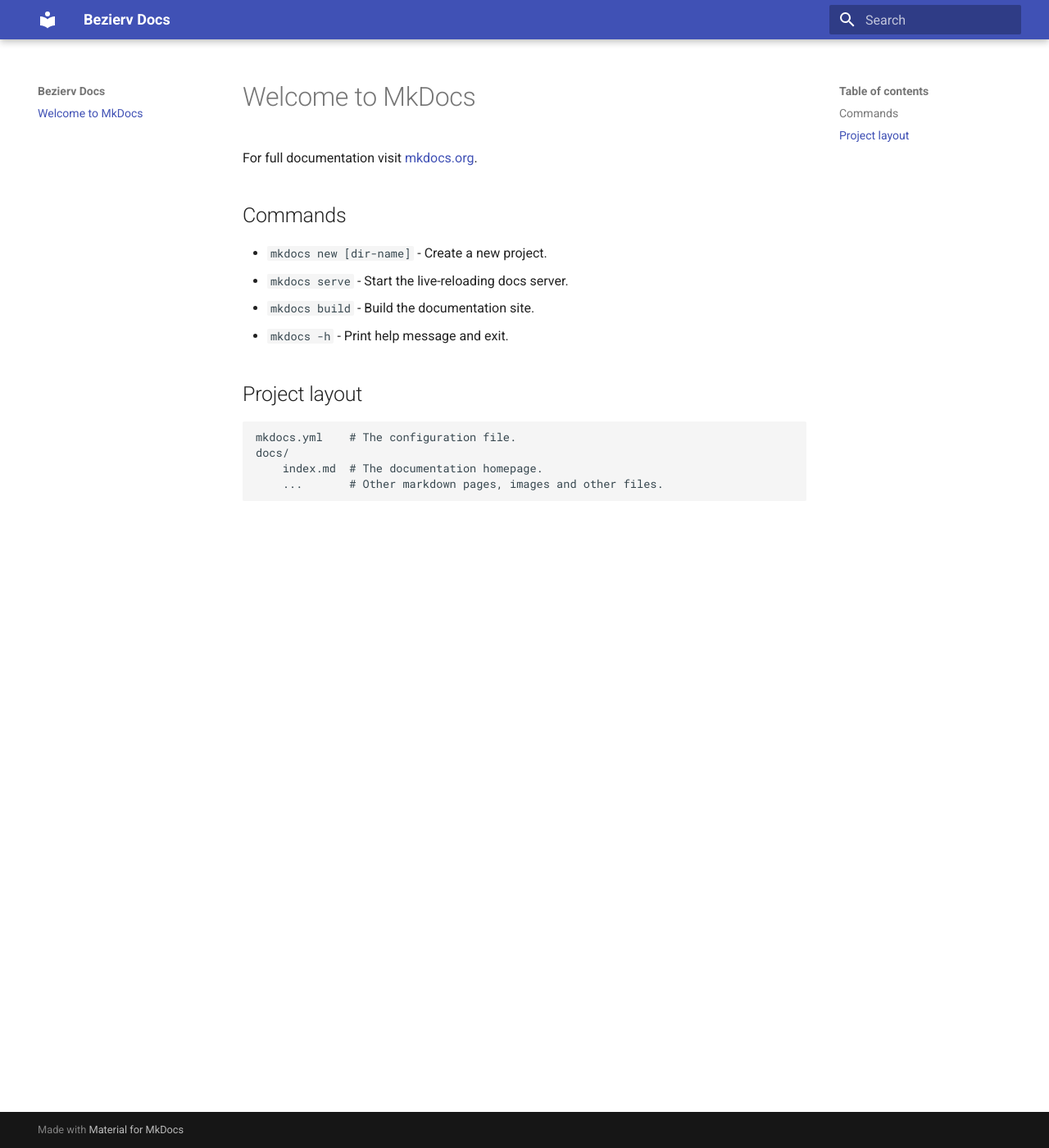
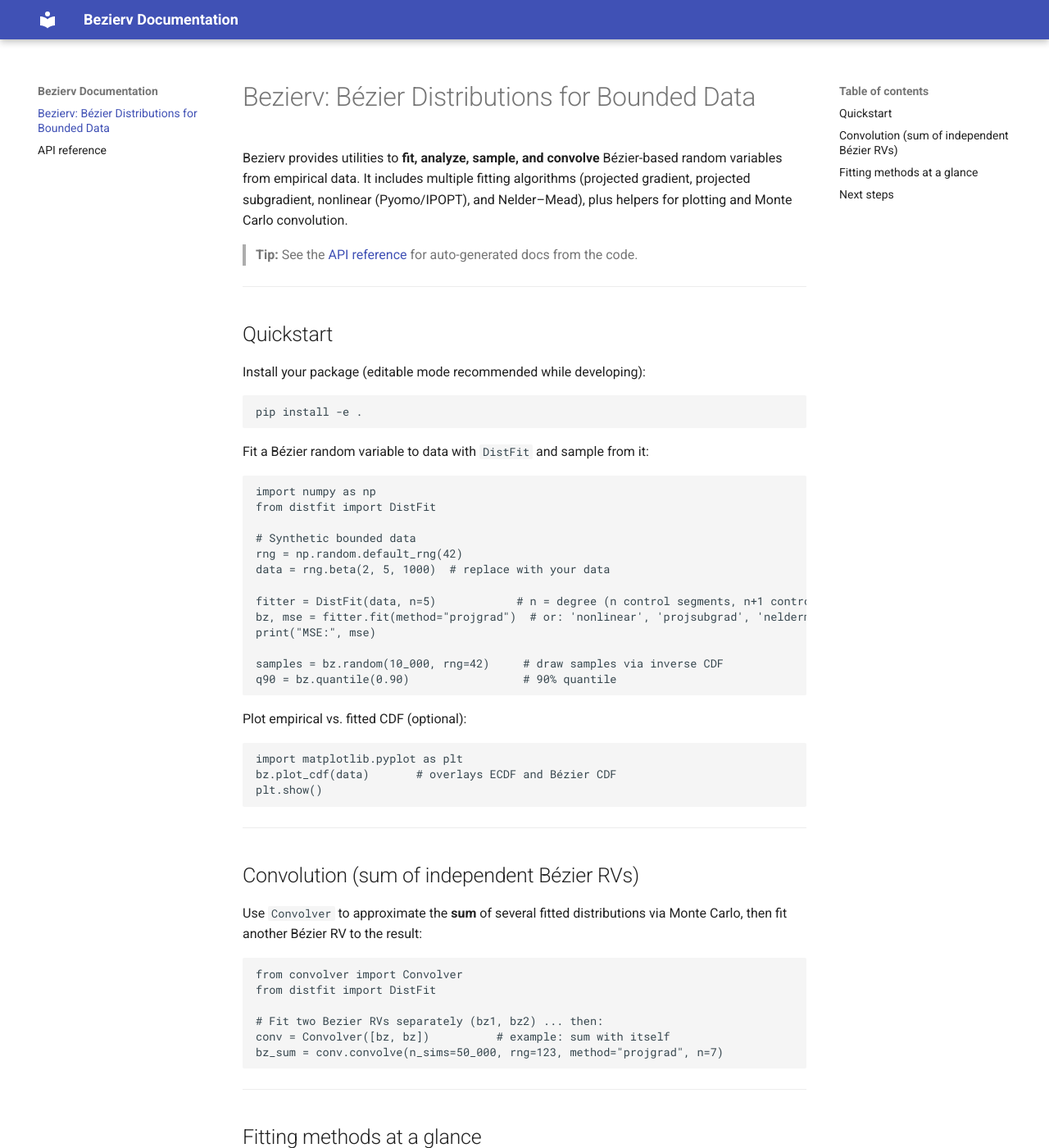
Before and after one commit to EstebanLeiva/bezierv, an MkDocs documentation site: the page built from docs/index.md, in a window 1280 px wide and 1400 px high. Shown: the whole window at 82% size. Built offline with MkDocs 1.6.1 and Material for MkDocs 9.7.7, drawn with Linux system fonts in a browser that asks for light colours; some of the changed text lies outside the part shown.

Commit message:
Docs - initial version

````diff
--- a/docs/index.md
+++ b/docs/index.md
@@ -1,17 +1,76 @@
-# Welcome to MkDocs
+# Bezierv: Bézier Distributions for Bounded Data
 
-For full documentation visit [mkdocs.org](https://www.mkdocs.org).
+Bezierv provides utilities to **fit, analyze, sample, and convolve** Bézier-based
+random variables from empirical data. It includes multiple fitting algorithms
+(projected gradient, projected subgradient, nonlinear (Pyomo/IPOPT), and Nelder–Mead),
+plus helpers for plotting and Monte Carlo convolution.
 
-## Commands
+> **Tip:** See the [API reference](reference.md) for auto-generated docs from the code.
 
-* `mkdocs new [dir-name]` - Create a new project.
-* `mkdocs serve` - Start the live-reloading docs server.
-* `mkdocs build` - Build the documentation site.
-* `mkdocs -h` - Print help message and exit.
+---
 
-## Project layout
+## Quickstart
 
-    mkdocs.yml    # The configuration file.
-    docs/
-        index.md  # The documentation homepage.
-        ...       # Other markdown pages, images and other files.
+Install your package (editable mode recommended while developing):
+
+```bash
+pip install -e .
+```
+
+Fit a Bézier random variable to data with `DistFit` and sample from it:
+
+```python
+import numpy as np
+from distfit import DistFit
+
+# Synthetic bounded data
+rng = np.random.default_rng(42)
+data = rng.beta(2, 5, 1000)  # replace with your data
+
+fitter = DistFit(data, n=5)            # n = degree (n control segments, n+1 control points)
+bz, mse = fitter.fit(method="projgrad")  # or: 'nonlinear', 'projsubgrad', 'neldermead'
+print("MSE:", mse)
+
+samples = bz.random(10_000, rng=42)     # draw samples via inverse CDF
+q90 = bz.quantile(0.90)                 # 90% quantile
+```
+
+Plot empirical vs. fitted CDF (optional):
+
+```python
+import matplotlib.pyplot as plt
+bz.plot_cdf(data)       # overlays ECDF and Bézier CDF
+plt.show()
+```
+
+---
+
+## Convolution (sum of independent Bézier RVs)
+
+Use `Convolver` to approximate the **sum** of several fitted distributions via
+Monte Carlo, then fit another Bézier RV to the result:
+
+```python
+from convolver import Convolver
+from distfit import DistFit
+
+# Fit two Bezier RVs separately (bz1, bz2) ... then:
+conv = Convolver([bz, bz])          # example: sum with itself
+bz_sum = conv.convolve(n_sims=50_000, rng=123, method="projgrad", n=7)
+```
+
+---
+
+## Fitting methods at a glance
+
+- **Projected Gradient (`projgrad`)** – fast and simple; optimizes *z* controls with projection.
+- **Projected Subgradient (`projsubgrad`)** – updates both *x* and *z* with projection.
+- **Nonlinear (`nonlinear`)** – solves a constrained model via Pyomo (e.g., IPOPT).
+- **Nelder–Mead (`neldermead`)** – derivative-free simplex search with penalties.
+
+---
+
+## Next steps
+
+- Browse the **[API reference](reference.md)** for the full class and function docs.
+- Configure `mkdocstrings` in `mkdocs.yml` (see the top of *reference.md* for a minimal snippet).
--- a/mkdocs.yml
+++ b/mkdocs.yml
@@ -1,4 +1,15 @@
-site_name: Bezierv Docs
+site_name: Bezierv Documentation
 
 theme:
   name: material
+
+plugins:
+  - mkdocstrings:
+      handlers:
+        python:
+          options:
+            docstring_style: numpy
+            docstring_section_style: table
+            merge_init_into_class: true
+            show_source: false
+            members_order: source
````
Also changed, not shown: docs/reference.md (added, +84 -0 lines).
